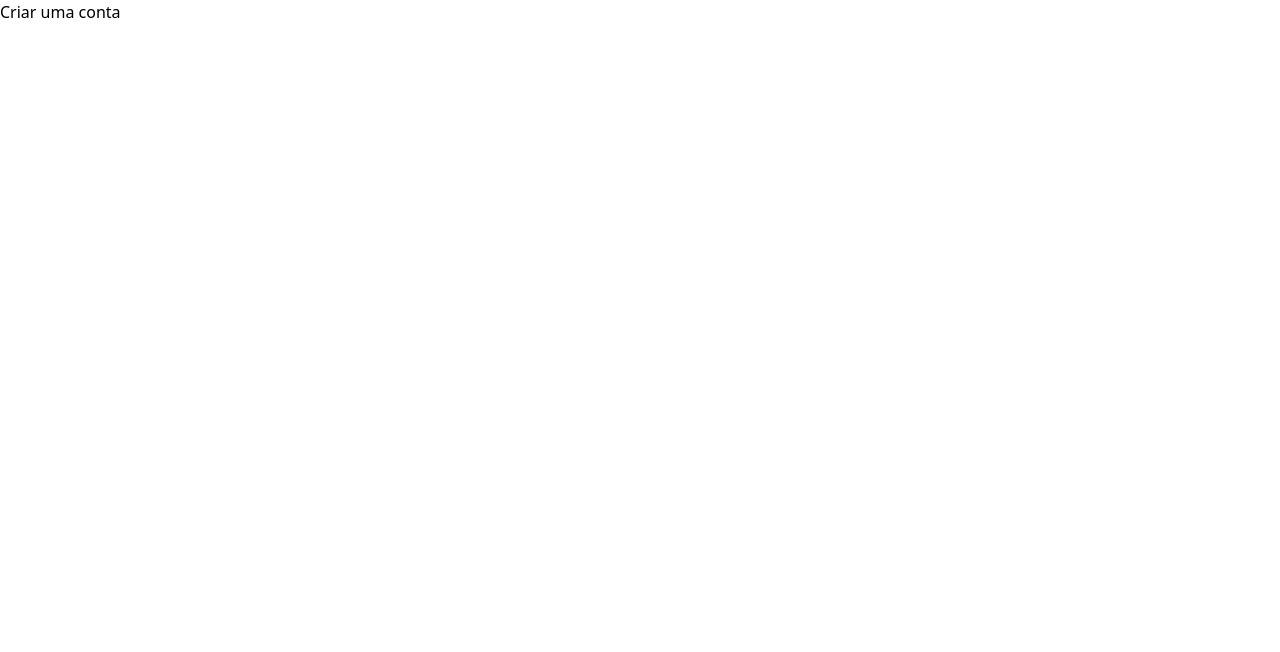
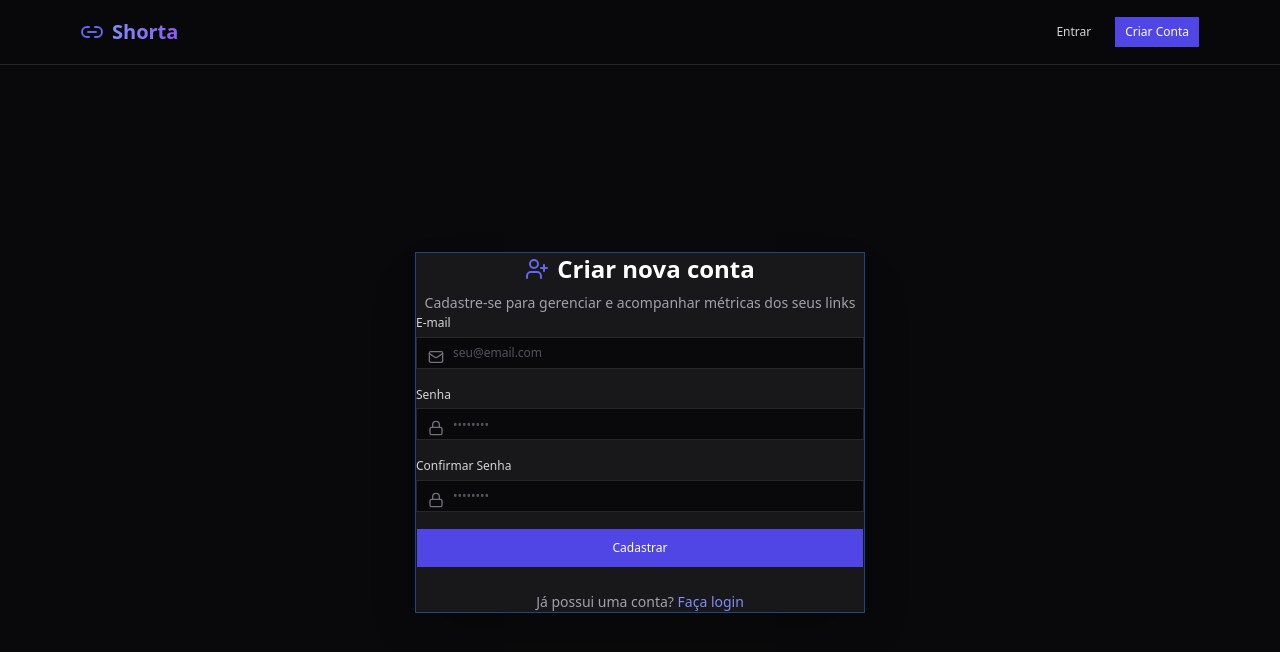
Before and after one commit to Anthonyysm/shorta-web, a React (Vite) app: page /register in a window 1280 px wide. Shown: the top 652 px of the page. Built offline with nearby package versions, Linux system fonts and the light colour scheme; the HTML template or start-up script is replaced by a standard one.

Commit message:
feat: implementa telas de login, cadastro e gerenciador de rotas com autenticacao

```diff
--- a/src/pages/Login.jsx
+++ b/src/pages/Login.jsx
@@ -1,3 +1,111 @@
+import { useState } from 'react';
+import { Link, useNavigate } from 'react-router-dom';
+import { useAuth } from '@/contexts/AuthContext';
+import Navbar from '@/components/Navbar';
+import { Button } from '@/components/ui/button';
+import { Input } from '@/components/ui/input';
+import { Card, CardContent, CardHeader, CardTitle, CardDescription } from '@/components/ui/card';
+import { LogIn, Mail, Lock } from 'lucide-react';
+
 export default function Login() {
-    return <h1> Entrar no Shorta </h1>
+  const [email, setEmail] = useState('');
+  const [password, setPassword] = useState('');
+  const [error, setError] = useState('');
+  const [loading, setLoading] = useState(false);
+
+  const { login } = useAuth();
+  const navigate = useNavigate();
+
+  const handleSubmit = async (e) => {
+    e.preventDefault();
+    setError('');
+    setLoading(true);
+
+    try {
+      await login(email, password);
+      navigate('/dashboard');
+    } catch (err) {
+      setError(
+        err.response?.data?.detail ||
+        'E-mail ou senha incorretos. Verifique suas credenciais.'
+      );
+    } finally {
+      setLoading(false);
+    }
+  };
+
+  return (
+    <div className="min-h-screen bg-zinc-950 text-zinc-100 flex flex-col">
+      <Navbar />
+
+      <main className="flex-1 flex items-center justify-center p-4">
+        <Card className="w-full max-w-md bg-zinc-900 border-zinc-800 text-zinc-100 shadow-2xl">
+          <CardHeader className="space-y-1">
+            <CardTitle className="text-2xl font-bold text-center text-white flex items-center justify-center gap-2">
+              <LogIn className="h-6 w-6 text-indigo-500" />
+              Entrar na sua conta
+            </CardTitle>
+            <CardDescription className="text-center text-zinc-400 text-sm">
+              Digite seu e-mail e senha para acessar seu painel
+            </CardDescription>
+          </CardHeader>
+
+          <CardContent>
+            <form onSubmit={handleSubmit} className="space-y-4">
+              <div className="space-y-1">
+                <label className="text-xs font-medium text-zinc-300">E-mail</label>
+                <div className="relative">
+                  <Mail className="absolute left-3 top-3 h-4 w-4 text-zinc-500" />
+                  <Input
+                    type="email"
+                    placeholder="seu@email.com"
+                    value={email}
+                    onChange={(e) => setEmail(e.target.value)}
+                    className="pl-9 bg-zinc-950 border-zinc-800 text-white placeholder:text-zinc-600 focus-visible:ring-indigo-500"
+                    required
+                  />
+                </div>
+              </div>
+
+              <div className="space-y-1">
+                <label className="text-xs font-medium text-zinc-300">Senha</label>
+                <div className="relative">
+                  <Lock className="absolute left-3 top-3 h-4 w-4 text-zinc-500" />
+                  <Input
+                    type="password"
+                    placeholder="••••••••"
+                    value={password}
+                    onChange={(e) => setPassword(e.target.value)}
+                    className="pl-9 bg-zinc-950 border-zinc-800 text-white placeholder:text-zinc-600 focus-visible:ring-indigo-500"
+                    required
+                  />
+                </div>
+              </div>
+
+              {error && (
+                <p className="text-red-400 text-sm text-center font-medium bg-red-950/40 border border-red-800/50 p-2 rounded">
+                  {error}
+                </p>
+              )}
+
+              <Button
+                type="submit"
+                disabled={loading}
+                className="w-full bg-indigo-600 hover:bg-indigo-500 text-white font-medium h-10"
+              >
+                {loading ? 'Entrando...' : 'Entrar'}
+              </Button>
+            </form>
+
+            <div className="mt-6 text-center text-sm text-zinc-400">
+              Ainda não tem uma conta?{' '}
+              <Link to="/register" className="text-indigo-400 hover:text-indigo-300 font-medium">
+                Cadastre-se
+              </Link>
+            </div>
+          </CardContent>
+        </Card>
+      </main>
+    </div>
+  );
 }
--- a/src/pages/Register.jsx
+++ b/src/pages/Register.jsx
@@ -1,3 +1,141 @@
+import { useState } from 'react';
+import { Link, useNavigate } from 'react-router-dom';
+import api from '@/services/api';
+import { useAuth } from '@/contexts/AuthContext';
+import Navbar from '@/components/Navbar';
+import { Button } from '@/components/ui/button';
+import { Input } from '@/components/ui/input';
+import { Card, CardContent, CardHeader, CardTitle, CardDescription } from '@/components/ui/card';
+import { UserPlus, Mail, Lock } from 'lucide-react';
+
 export default function Register() {
-    return <h1> Criar uma conta </h1>
+  const [email, setEmail] = useState('');
+  const [password, setPassword] = useState('');
+  const [confirmPassword, setConfirmPassword] = useState('');
+  const [error, setError] = useState('');
+  const [loading, setLoading] = useState(false);
+
+  const { login } = useAuth();
+  const navigate = useNavigate();
+
+  const handleSubmit = async (e) => {
+    e.preventDefault();
+    setError('');
+
+    if (password !== confirmPassword) {
+      setError('As senhas não coincidem.');
+      return;
+    }
+
+    setLoading(true);
+
+    try {
+      // 1. Cria a conta no FastAPI
+      await api.post('/auth/register', {
+        email,
+        password,
+      });
+
+      // 2. Faz o login automático em seguida
+      await login(email, password);
+      navigate('/dashboard');
+    } catch (err) {
+      setError(
+        err.response?.data?.detail ||
+        'Erro ao criar conta. Este e-mail já pode estar em uso.'
+      );
+    } finally {
+      setLoading(false);
+    }
+  };
+
+  return (
+    <div className="min-h-screen bg-zinc-950 text-zinc-100 flex flex-col">
+      <Navbar />
+
+      <main className="flex-1 flex items-center justify-center p-4">
+        <Card className="w-full max-w-md bg-zinc-900 border-zinc-800 text-zinc-100 shadow-2xl">
+          <CardHeader className="space-y-1">
+            <CardTitle className="text-2xl font-bold text-center text-white flex items-center justify-center gap-2">
+              <UserPlus className="h-6 w-6 text-indigo-500" />
+              Criar nova conta
+            </CardTitle>
+            <CardDescription className="text-center text-zinc-400 text-sm">
+              Cadastre-se para gerenciar e acompanhar métricas dos seus links
+            </CardDescription>
+          </CardHeader>
+
+          <CardContent>
+            <form onSubmit={handleSubmit} className="space-y-4">
+              <div className="space-y-1">
+                <label className="text-xs font-medium text-zinc-300">E-mail</label>
+                <div className="relative">
+                  <Mail className="absolute left-3 top-3 h-4 w-4 text-zinc-500" />
+                  <Input
+                    type="email"
+                    placeholder="seu@email.com"
+                    value={email}
+                    onChange={(e) => setEmail(e.target.value)}
+                    className="pl-9 bg-zinc-950 border-zinc-800 text-white placeholder:text-zinc-600 focus-visible:ring-indigo-500"
+                    required
+                  />
+                </div>
+              </div>
+
+              <div className="space-y-1">
+                <label className="text-xs font-medium text-zinc-300">Senha</label>
+                <div className="relative">
+                  <Lock className="absolute left-3 top-3 h-4 w-4 text-zinc-500" />
+                  <Input
+                    type="password"
+                    placeholder="••••••••"
+                    value={password}
+                    onChange={(e) => setPassword(e.target.value)}
+                    className="pl-9 bg-zinc-950 border-zinc-800 text-white placeholder:text-zinc-600 focus-visible:ring-indigo-500"
+                    required
+                  />
+                </div>
+              </div>
+
+              <div className="space-y-1">
+                <label className="text-xs font-medium text-zinc-300">Confirmar Senha</label>
+                <div className="relative">
+                  <Lock className="absolute left-3 top-3 h-4 w-4 text-zinc-500" />
+                  <Input
+                    type="password"
+                    placeholder="••••••••"
+                    value={confirmPassword}
+                    onChange={(e) => setConfirmPassword(e.target.value)}
+                    className="pl-9 bg-zinc-950 border-zinc-800 text-white placeholder:text-zinc-600 focus-visible:ring-indigo-500"
+                    required
+                  />
+                </div>
+              </div>
+
+              {error && (
+                <p className="text-red-400 text-sm text-center font-medium bg-red-950/40 border border-red-800/50 p-2 rounded">
+                  {error}
+                </p>
+              )}
+
+              <Button
+                type="submit"
+                disabled={loading}
+                className="w-full bg-indigo-600 hover:bg-indigo-500 text-white font-medium h-10"
+              >
+                {loading ? 'Criando conta...' : 'Cadastrar'}
+              </Button>
+            </form>
+
+            <div className="mt-6 text-center text-sm text-zinc-400">
+              Já possui uma conta?{' '}
+              <Link to="/login" className="text-indigo-400 hover:text-indigo-300 font-medium">
+                Faça login
+              </Link>
+            </div>
+          </CardContent>
+        </Card>
+      </main>
+    </div>
+  );
 }
--- a/src/routes/AppRoutes.jsx
+++ b/src/routes/AppRoutes.jsx
@@ -1,9 +1,23 @@
-import { Routes, Route } from 'react-router-dom';
-import Home from '../pages/Home';
-import Login from '../pages/Login';
-import Register from '../pages/Register';
-import Dashboard from '../pages/Dashboard';
-import Metrics from '../pages/Metrics';
+import { Routes, Route, Navigate } from 'react-router-dom';
+import { useAuth } from '@/contexts/AuthContext';
+import Home from '@/pages/Home';
+import Login from '@/pages/Login';
+import Register from '@/pages/Register';
+
+// Componente Wrapper para proteger páginas que exigem Login
+function PrivateRoute({ children }) {
+  const { signed, loading } = useAuth();
+
+  if (loading) {
+    return (
+      <div className="min-h-screen bg-zinc-950 text-white flex items-center justify-center font-mono">
+        Carregando...
+      </div>
+    );
+  }
+
+  return signed ? children : <Navigate to="/login" />;
+}
 
 export default function AppRoutes() {
   return (
@@ -11,8 +25,20 @@ export default function AppRoutes() {
       <Route path="/" element={<Home />} />
       <Route path="/login" element={<Login />} />
       <Route path="/register" element={<Register />} />
-      <Route path="/dashboard" element={<Dashboard />} />
-      <Route path="/metrics/:shortCode" element={<Metrics />} />
+
+      {/* Rota do Dashboard será criada na próxima etapa */}
+      <Route
+        path="/dashboard"
+        element={
+          <PrivateRoute>
+            <div className="min-h-screen bg-zinc-950 text-white p-8">
+              <h1 className="text-2xl font-bold">Painel do Usuário (Em breve)</h1>
+            </div>
+          </PrivateRoute>
+        }
+      />
+
+      <Route path="*" element={<Navigate to="/" />} />
     </Routes>
   );
 }
```
